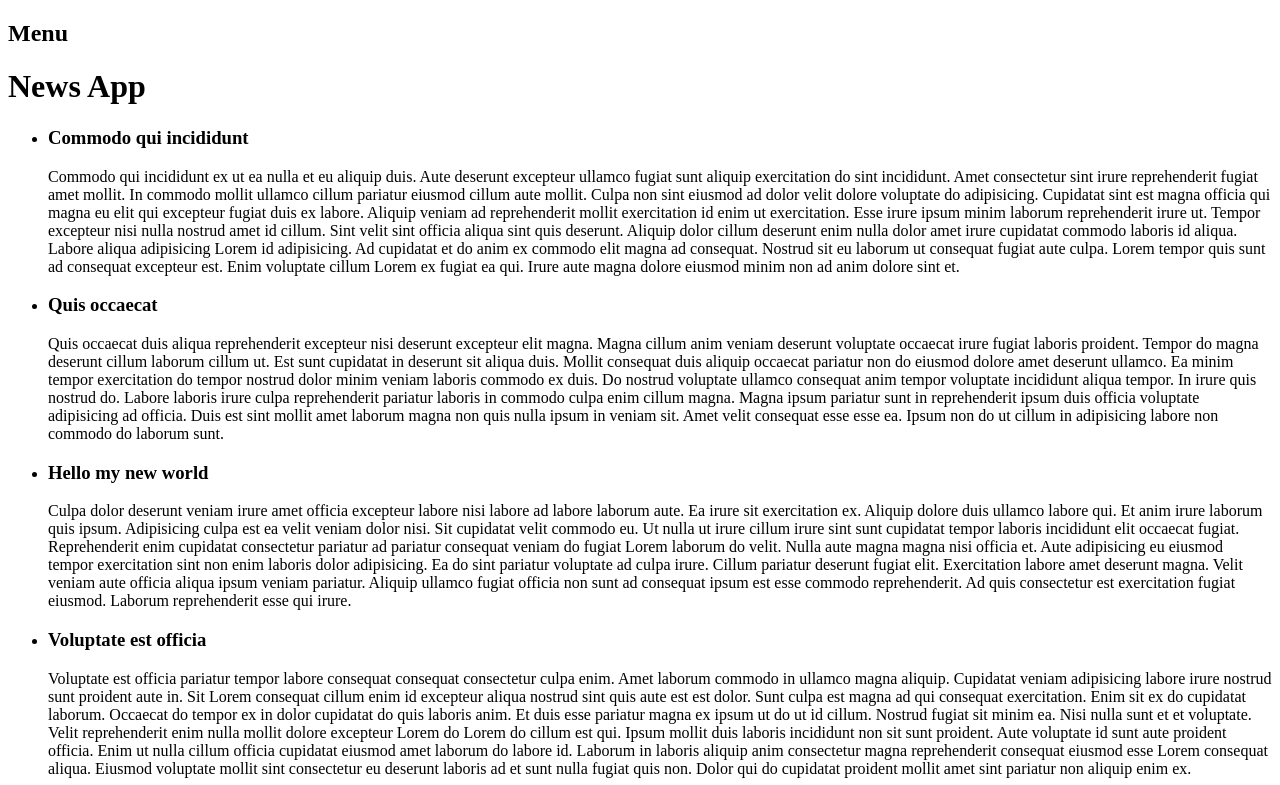
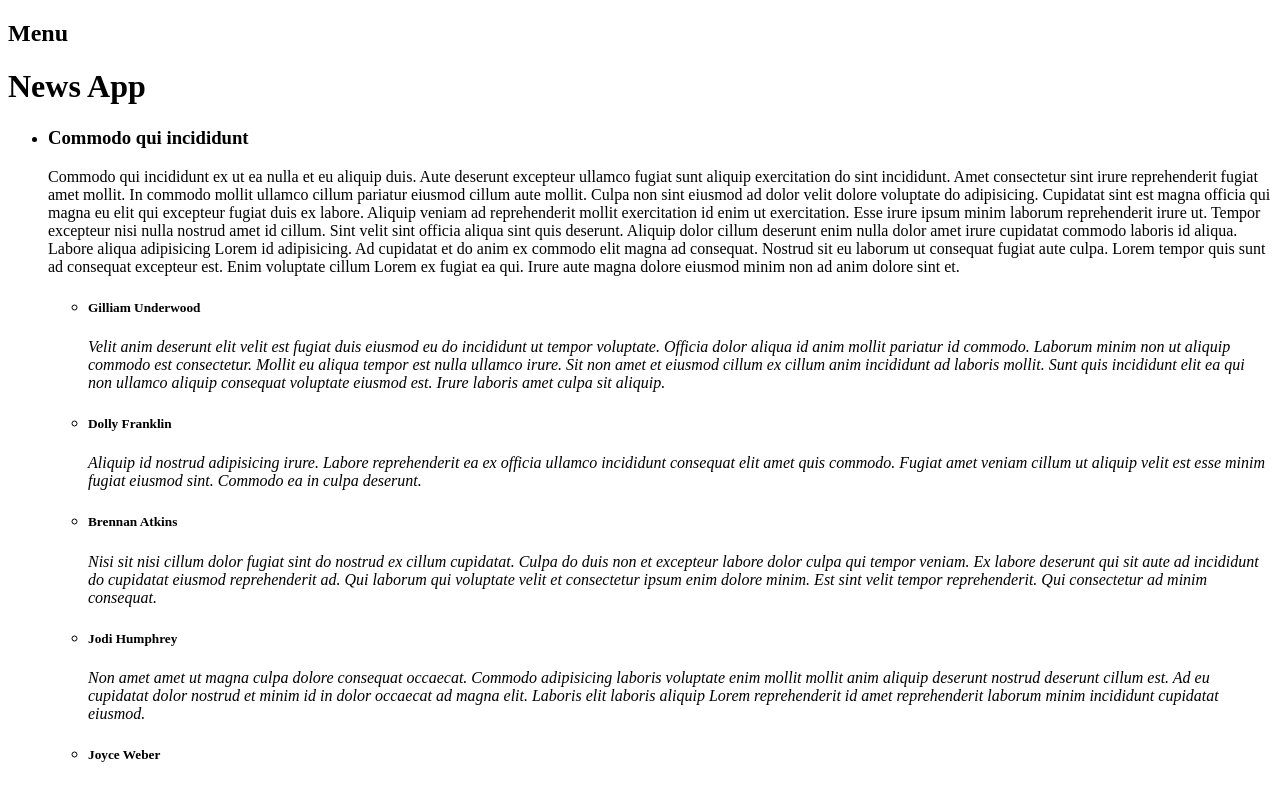
Before and after one commit to romabelka/js_ru_14_08, a React app: page / in a window 1280 px wide. Shown: the top 785 px of the page. Built offline with nearby package versions, Linux system fonts and the light colour scheme.

Commit message:
Add the Comments

```diff
--- a/src/Article.js
+++ b/src/Article.js
@@ -1,4 +1,5 @@
 import React, {Component} from 'react'
+import CommentList from './CommentList'
 
 class Article extends Component {
     constructor(props) {
@@ -11,11 +12,11 @@ class Article extends Component {
 
     render() {
         const {article} = this.props
-
         return (
             <div>
                 <h3 onClick = {this.handleClick}>{article.title}</h3>
-                {this.getBody()}
+                  {this.getBody()}
+                  <CommentList comments = {article.comments}/>
             </div>
         )
     }
@@ -29,6 +30,8 @@ class Article extends Component {
     getBody() {
         return this.state.isOpen && <p>{this.props.article.text}</p>
     }
+
+
 }
 
 export default Article
--- /dev/null
+++ b/src/Comment.js
@@ -0,0 +1,18 @@
+import React, {Component} from 'react';
+
+class Comment extends Component {
+  constructor(props) {
+      super(props)
+  }
+  render(){
+    const comment = this.props
+      return (
+          <div>
+              <h5>{comment.user}</h5>
+              <p> <i>{comment.text}</i></p>
+          </div>
+      )
+  }
+}
+
+export default Comment
--- /dev/null
+++ b/src/CommentList.js
@@ -0,0 +1,29 @@
+import React, {Component} from 'react'
+import Comment from './Comment'
+
+class CommentList extends Component {
+  constructor(props) {
+    super(props)
+  }
+  render() {
+    const commentsArray = this.getComments(this.props.comments)
+    return (
+      <ul>
+        {commentsArray}
+      </ul>
+    )
+  }
+
+  getComments(comments){
+    if (comments) {
+      return comments.map( comment =>
+          <li key={comment.id}>
+            <Comment user={comment.user} text={comment.text} />
+          </li>)
+    } else {
+        return <h5><i>No Comment</i></h5>
+    }
+  }
+}
+
+export default CommentList
```
Also changed, not shown: package.json (+4 -4 lines), src/ArticleList.js (line endings or trailing spaces).
